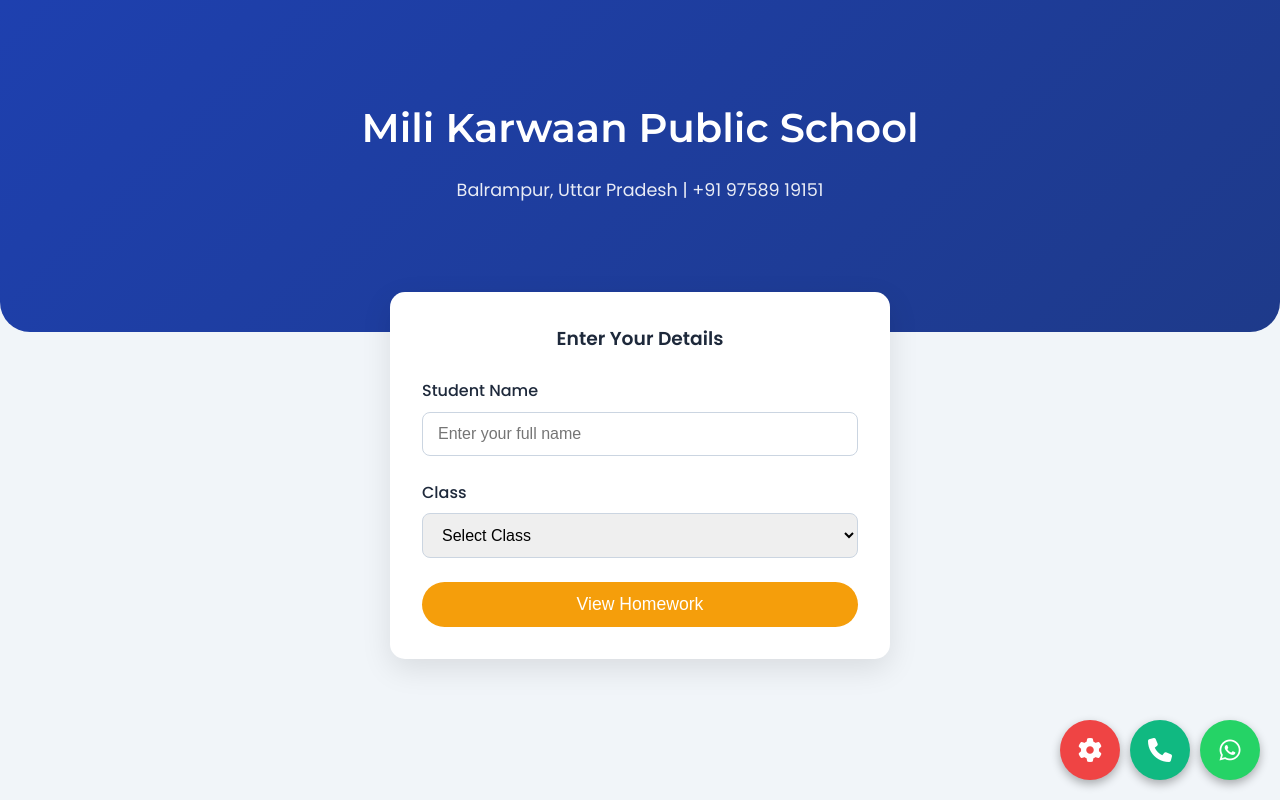
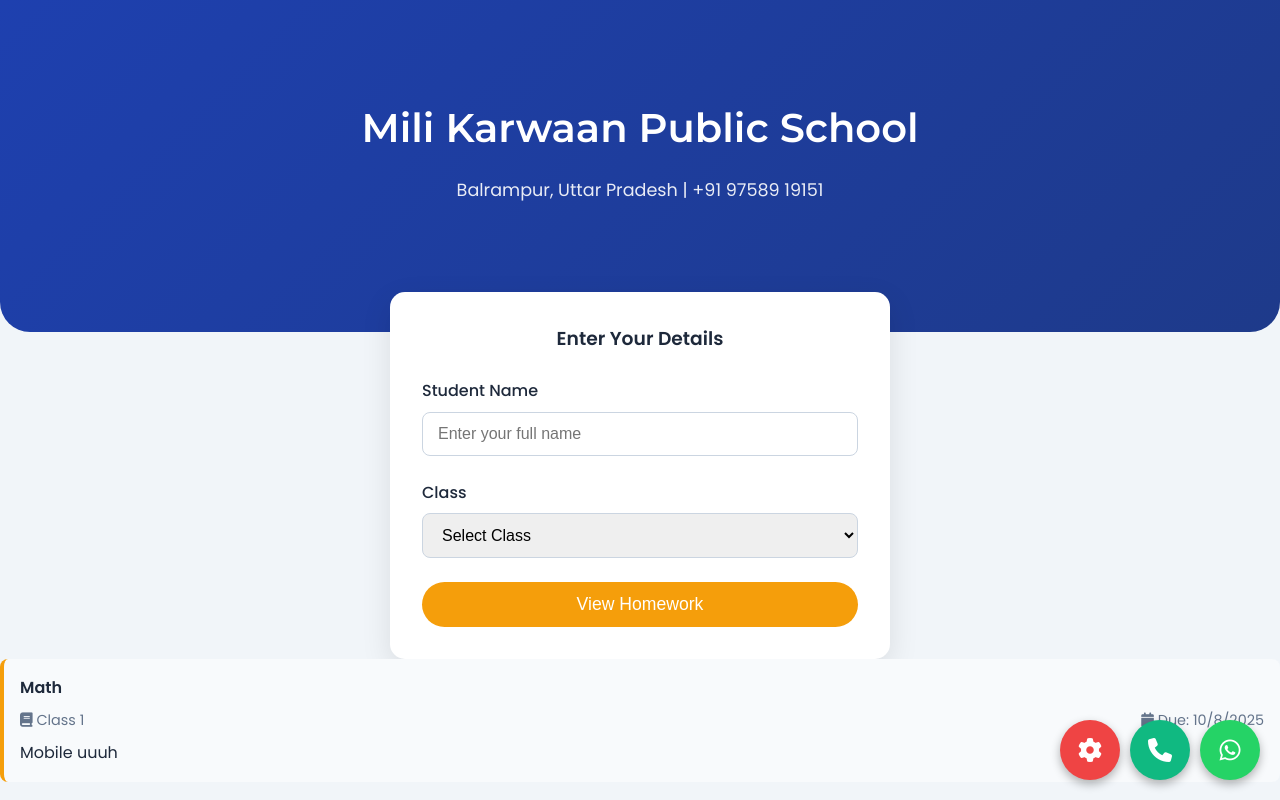
Before and after one commit to abumohd5088/mk-school-app, a plain HTML site: page index.html in a window 1280 px wide. Drawn offline with Linux system fonts and the light colour scheme.

Commit message:
Update index.html

```diff
--- a/index.html
+++ b/index.html
@@ -263,3 +263,12 @@
     </script>
 </body>
     </html>
+
+<div class="homework-item">
+    <h4>Math</h4>
+    <div class="homework-meta">
+        <span><i class="fas fa-book"></i> Class 1</span>
+        <span><i class="fas fa-calendar"></i> Due: 10/8/2025</span>
+    </div>
+    <p>Mobile uuuh</p>
+</div>
```
